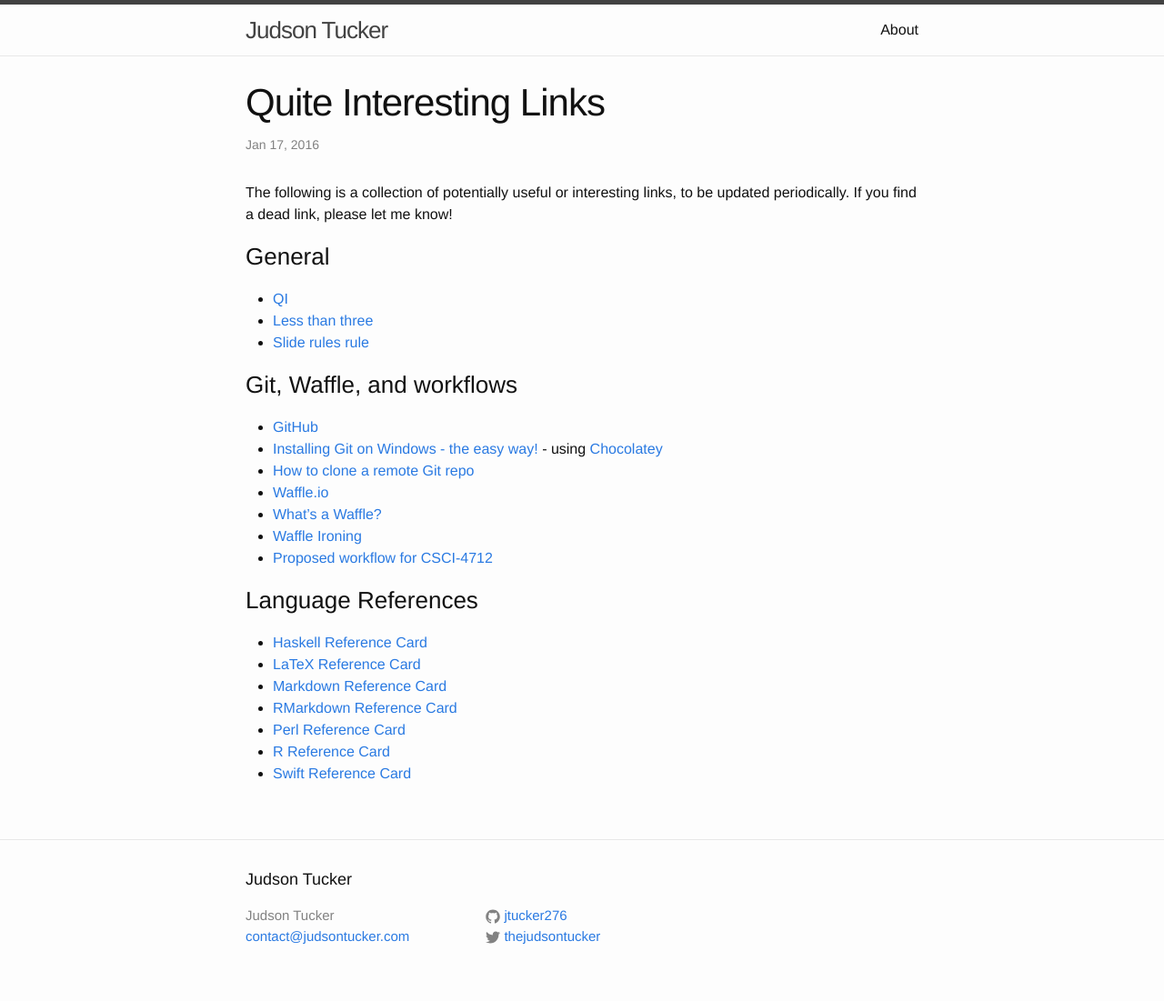
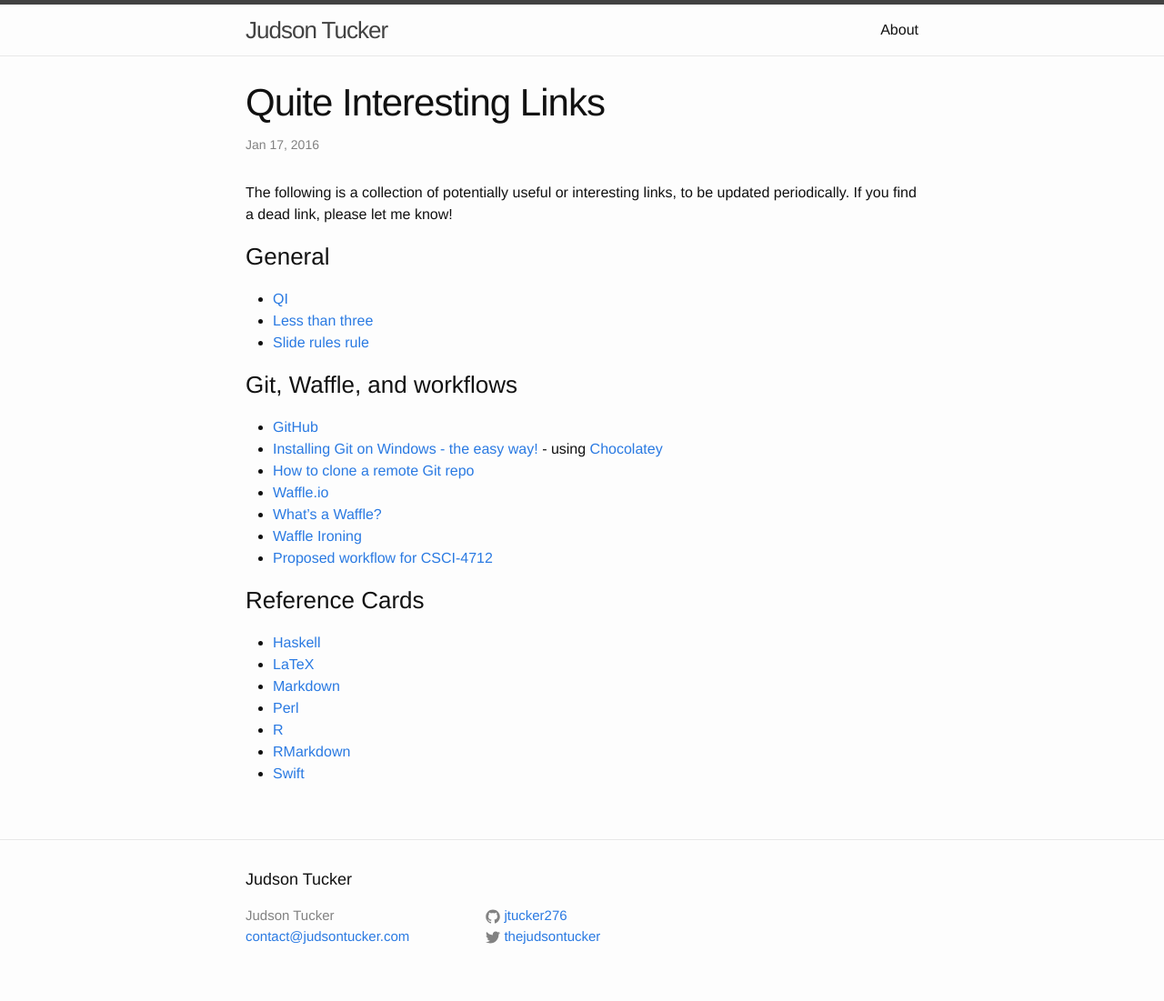
Before and after one commit to jtucker276/jtucker276.github.io, a Jekyll site: the page built from _posts/2016-01-17-Quite-Interesting-Links.markdown, in a window 1280 px wide. Shown: the whole page at 91% size. Built offline with Jekyll 4.4.1, drawn with Linux system fonts in a browser that asks for light colours.

Commit message:
adding link

```diff
--- a/_posts/2016-01-17-Quite-Interesting-Links.markdown
+++ b/_posts/2016-01-17-Quite-Interesting-Links.markdown
@@ -32,11 +32,11 @@
 [wwf-l]: https://github.com/waffleio/waffle.io/wiki/Recommended-Workflow-Using-Pull-Requests-&-Automatic-Work-Tracking
 [csci4712-l]: {% post_url 2016-01-18-csci-4712 %}
 
-### Language References
-- [Haskell Reference Card](http://cheatsheet.codeslower.com/CheatSheet.pdf)
-- [LaTeX Reference Card](https://wch.github.io/latexsheet/latexsheet.pdf)
-- [Markdown Reference Card](http://packetlife.net/media/library/16/Markdown.pdf)
-- [RMarkdown Reference Card](https://www.rstudio.com/wp-content/uploads/2015/02/rmarkdown-cheatsheet.pdf)
-- [Perl Reference Card](http://michaelgoerz.net/refcards/perl_refcard.pdf)
-- [R Reference Card](https://cran.r-project.org/doc/contrib/Short-refcard.pdf)
-- [Swift Reference Card](http://cdn3.raywenderlich.com/wp-content/uploads/2014/06/RW-Swift-Cheatsheet-0_6.pdf)
+### Reference Cards
+- [Haskell](http://cheatsheet.codeslower.com/CheatSheet.pdf)
+- [LaTeX](https://wch.github.io/latexsheet/latexsheet.pdf)
+- [Markdown](http://packetlife.net/media/library/16/Markdown.pdf)
+- [Perl](http://michaelgoerz.net/refcards/perl_refcard.pdf)
+- [R](https://cran.r-project.org/doc/contrib/Short-refcard.pdf)
+- [RMarkdown](https://www.rstudio.com/wp-content/uploads/2015/02/rmarkdown-cheatsheet.pdf)
+- [Swift](http://cdn3.raywenderlich.com/wp-content/uploads/2014/06/RW-Swift-Cheatsheet-0_6.pdf)
```
